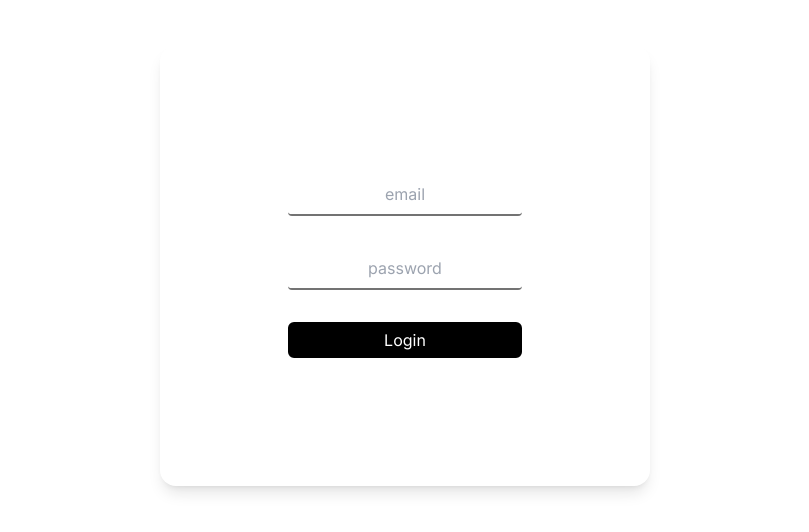
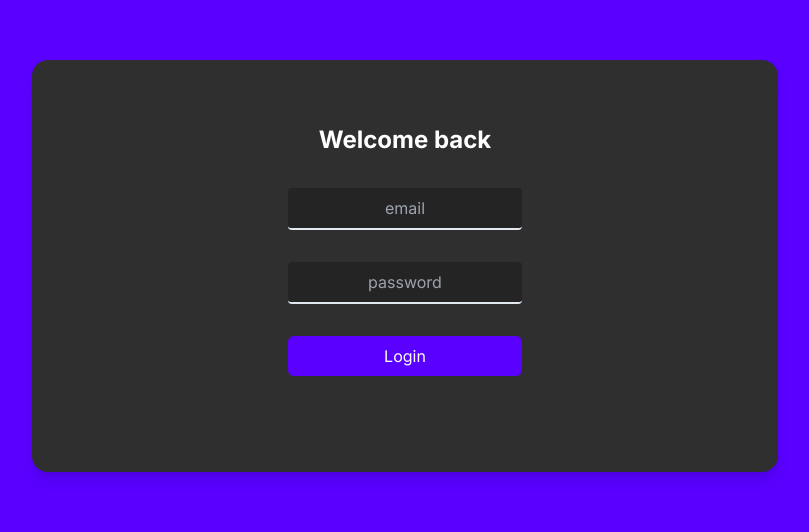
Before and after one commit to jakottelaar/Shaden-frontend, a Next.js app in the folder my-app/: page /login in a window 1280 px wide. Shown: the part 134-666 px from the top of the page, without its empty margins (235-1044 px from the left). Built offline with nearby package versions, Linux system fonts and the light colour scheme.

Commit message:
Added login functionality

```diff
--- a/my-app/app/(auth)/layout.tsx
+++ b/my-app/app/(auth)/layout.tsx
@@ -1,6 +1,6 @@
 const AuthLayout = ({ children }: { children: React.ReactNode }) => {
   return (
-    <div className="flex h-screen flex-col items-center justify-center">
+    <div className="flex h-screen flex-col items-center justify-center bg-[#5900FF]">
       {children}
     </div>
   );
--- a/my-app/components/LoginForm.tsx
+++ b/my-app/components/LoginForm.tsx
@@ -1,26 +1,50 @@
 "use client";
-import React from "react";
+import React, { useState } from "react";
+import axios from "axios";
+import { login } from "@/service/auth-service";
 
 const LoginForm = () => {
+  const [errorMessage, setErrorMessage] = useState<string | null>(null);
+  const [email, setEmail] = useState("");
+  const [password, setPassword] = useState("");
+
+  const handleSubmit = (e: React.FormEvent<HTMLFormElement>) => {
+    e.preventDefault();
+
+    login(email, password);
+  };
+
   return (
-    <form className="flex flex-col items-center space-y-8 rounded-2xl p-32 shadow-lg">
+    <form
+      onSubmit={handleSubmit}
+      className="flex flex-col items-center space-y-8 rounded-2xl bg-[#2F2F2F] px-64 py-16 shadow-lg sm:h-screen lg:h-fit"
+    >
+      <h1 className="text-2xl font-bold text-white">Welcome back</h1>
+
       <input
         name="email"
         placeholder="email"
-        className="rounded-sm border-b-2 border-neutral-500 py-2 text-center outline-none transition-all duration-300 ease-in-out hover:bg-neutral-200"
+        value={email}
+        onChange={(e) => setEmail(e.target.value)}
+        className="rounded-sm border-b-2 bg-[#242424] py-2 text-center text-white outline-none transition-all duration-300 ease-in-out"
       />
       <input
         name="password"
+        type="password"
         placeholder="password"
-        className="rounded-sm border-b-2 border-neutral-500 border-neutral-500 py-2 text-center outline-none transition-all duration-300 ease-in-out hover:bg-neutral-200"
+        value={password}
+        onChange={(e) => setPassword(e.target.value)}
+        className="rounded-sm border-b-2 bg-[#242424] py-2 text-center text-white outline-none transition-all duration-300 ease-in-out"
       />
 
       <button
         type="submit"
-        className="w-full rounded-md border-2 border-black bg-black px-4 py-1 text-white outline-none transition duration-300 ease-in-out hover:bg-transparent hover:text-black "
+        className="w-full rounded-md bg-[#5900FF] px-4 py-2 text-white outline-none transition duration-300 ease-in-out hover:bg-[#5406E5]"
       >
         Login
       </button>
+
+      <div className="text-center text-red-500">{errorMessage}</div>
     </form>
   );
 };
--- a/my-app/next.config.js
+++ b/my-app/next.config.js
@@ -1,4 +1,8 @@
 /** @type {import('next').NextConfig} */
-const nextConfig = {}
+const nextConfig = {
+    env: {
+        API_BASE_URL: process.env.API_BASE_URL,
+    }
+}
 
 module.exports = nextConfig
--- /dev/null
+++ b/my-app/service/auth-service.ts
@@ -0,0 +1,29 @@
+import axios from "axios";
+
+const TOKEN_KEY = "accessToken";
+const REFRESH_TOKEN_KEY = "refreshToken";
+
+export async function login(email: string, password: string) {
+  try {
+    const response = await axios.post(
+      `${process.env.API_BASE_URL}/api/auth/login`,
+      {
+        email,
+        password,
+      },
+    );
+
+    const { access_token, refresh_token } = response.data;
+    console.log(response.data);
+
+    if (access_token) {
+      localStorage.setItem(TOKEN_KEY, access_token);
+      localStorage.setItem(REFRESH_TOKEN_KEY, refresh_token);
+    }
+
+    return response;
+  } catch (error) {
+    console.error("Login failed:", error);
+    throw error;
+  }
+}
```
